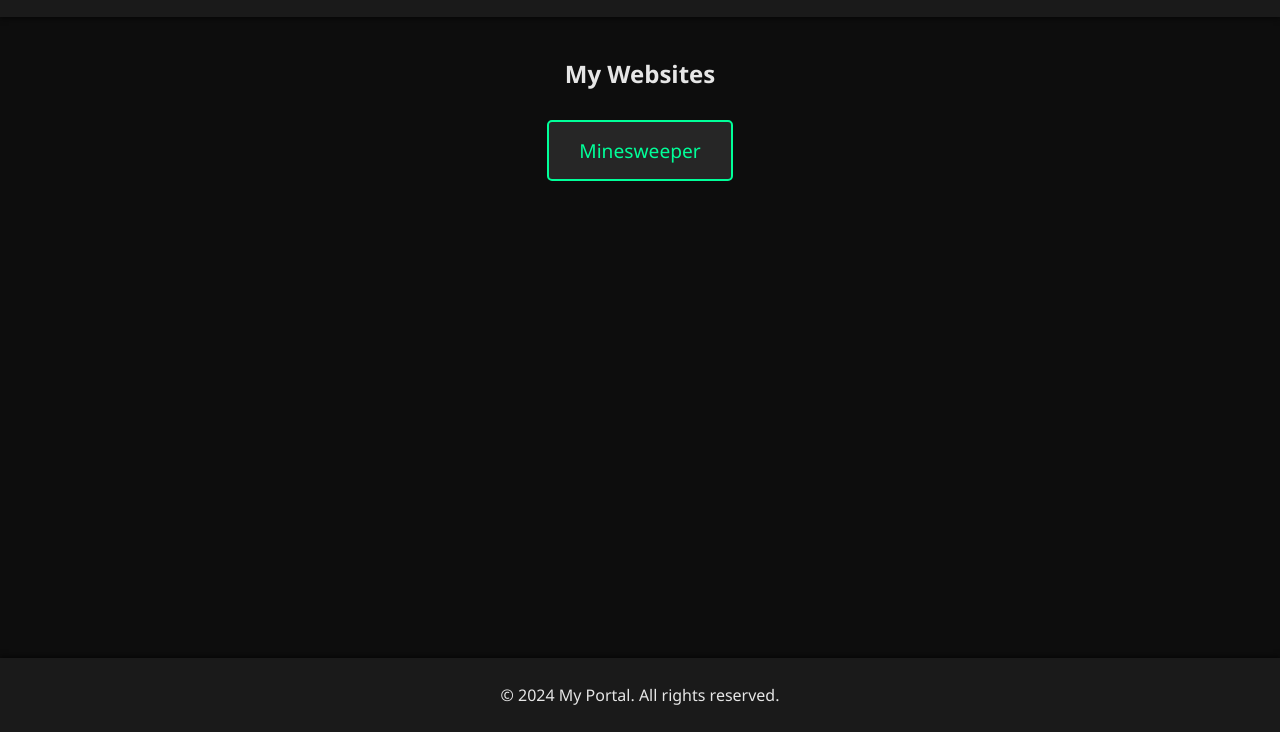
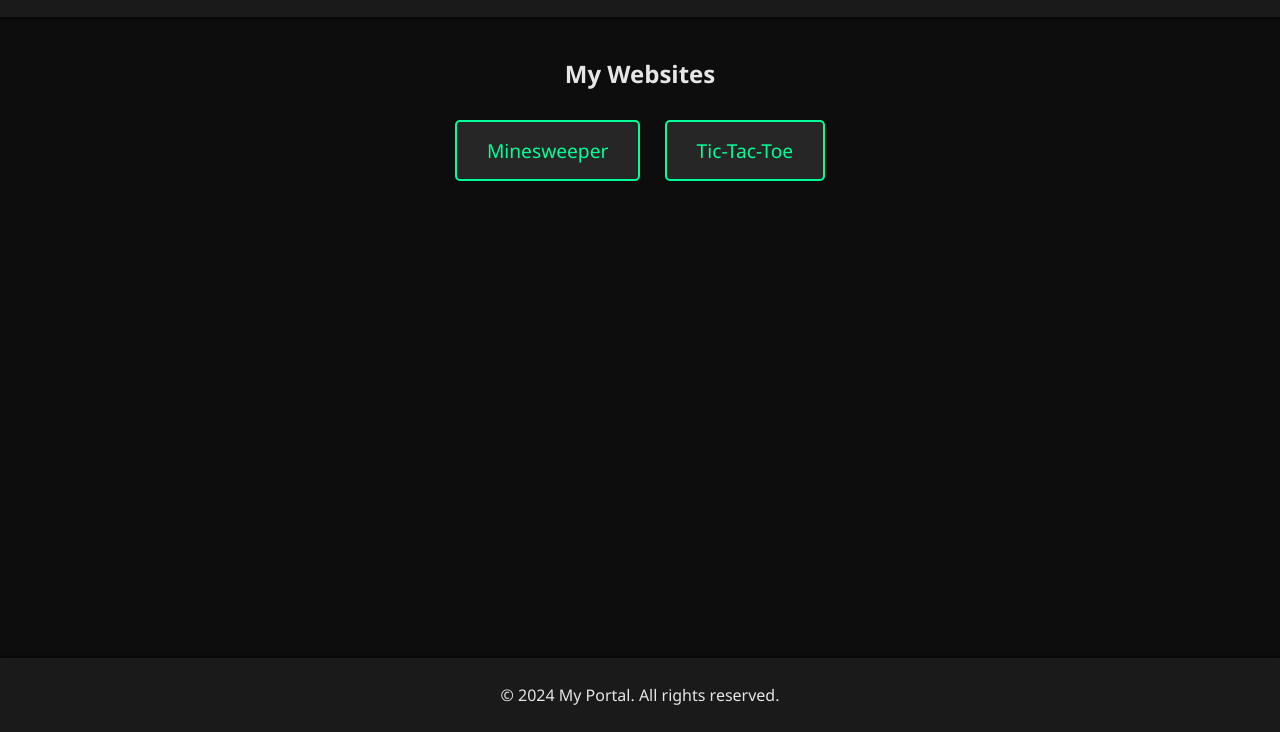
Before and after one commit to GamerxCode/GamerxCode.github.io, a plain HTML site: page index.html in a window 1280 px wide. Shown: the part 68-800 px from the top of the page. Drawn offline with Linux system fonts and the light colour scheme.

Commit message:
Update index.html

```diff
--- a/index.html
+++ b/index.html
@@ -72,7 +72,7 @@
         <section class="links">
             <h2>My Websites</h2>
             <a href="https://gamerxcode.github.io/Minesweeper/" class="link-button">Minesweeper</a>
-            <!-- Add more links here -->
+            <a href="https://gamerxcode.github.io/Tic-Tac-Toe/" class="link-button">Tic-Tac-Toe</a>
         </section>
     </main>
     <footer>
```
